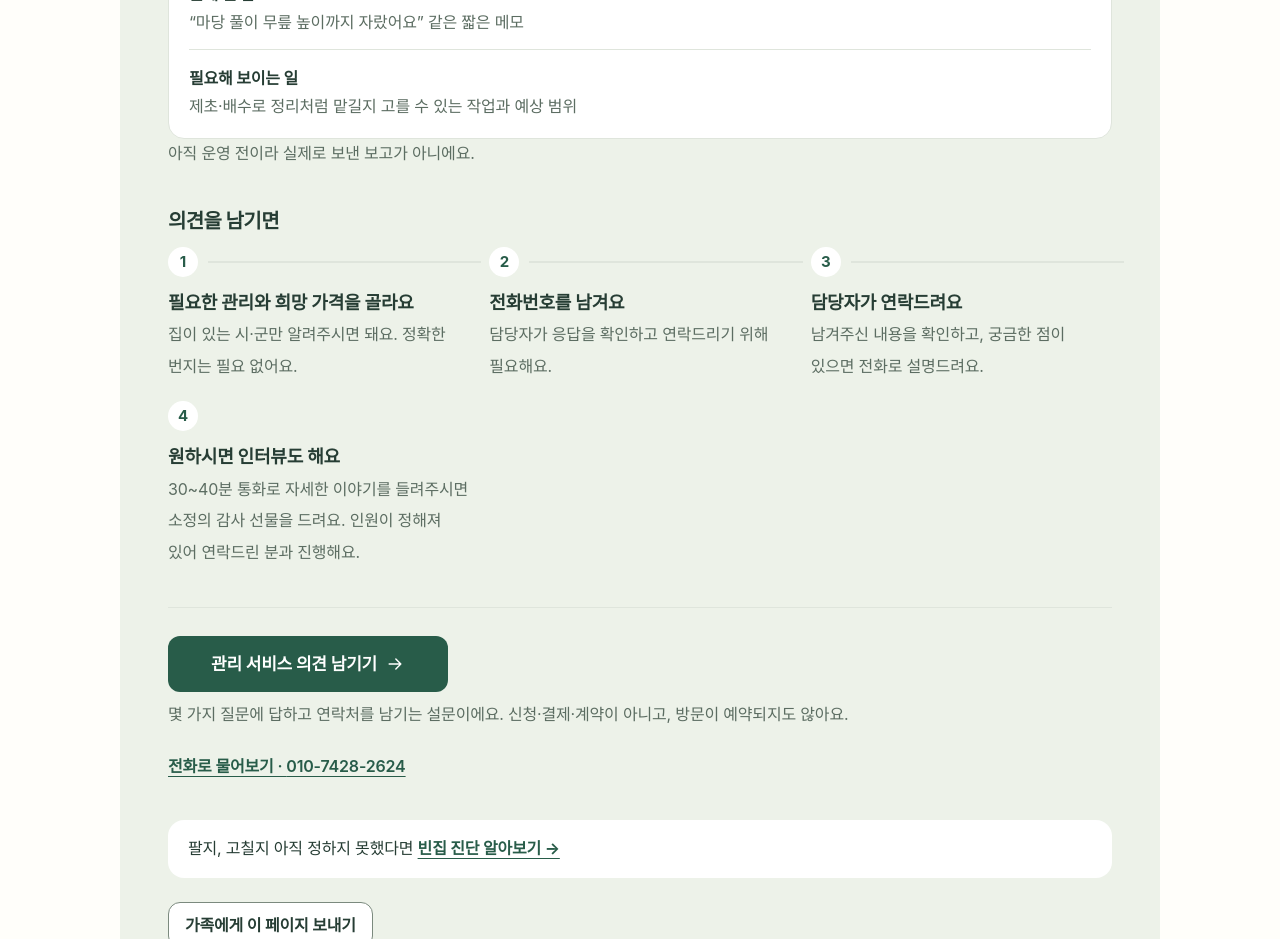
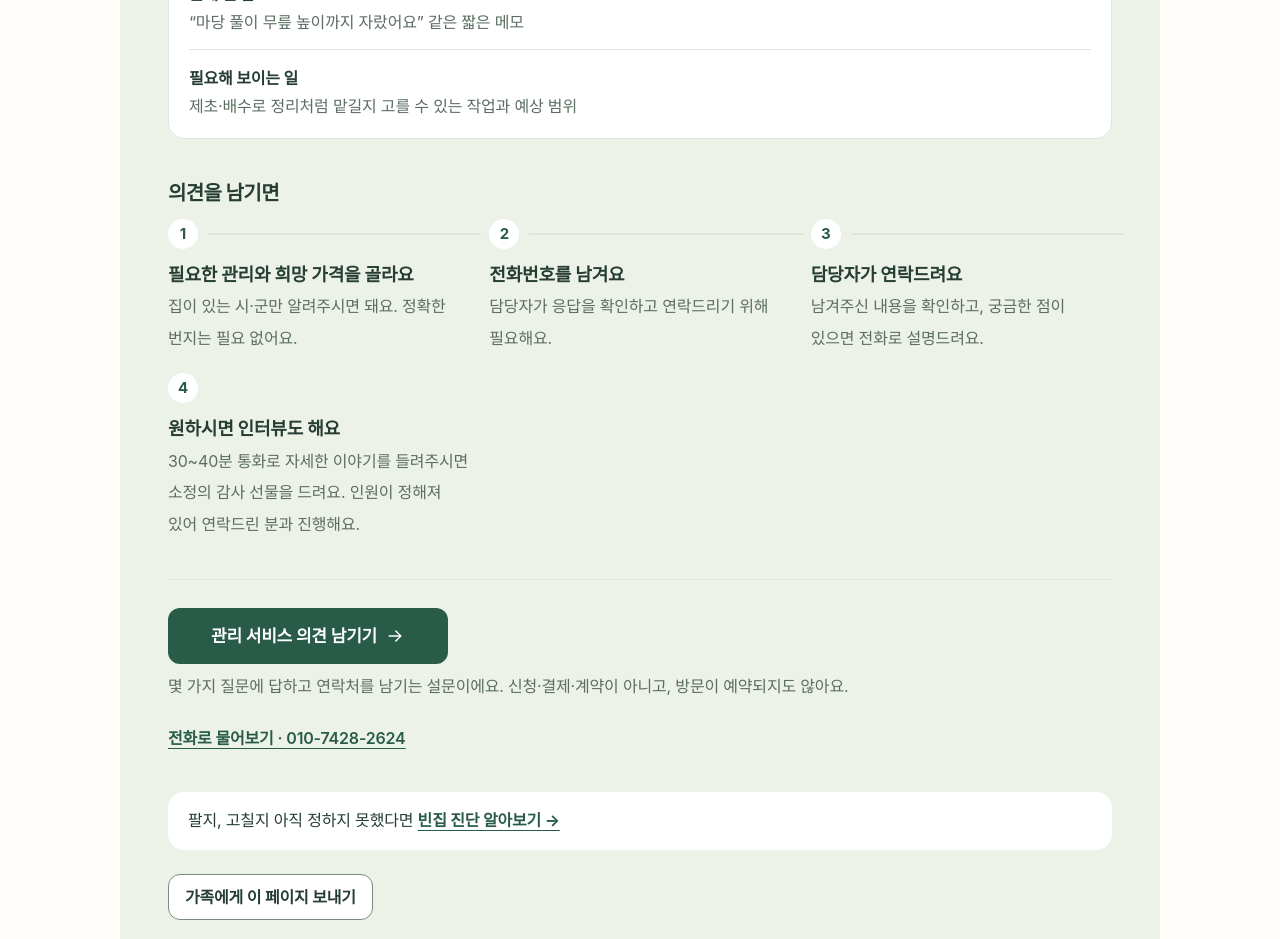
Before and after one commit to heexohee/Binzip, a Next.js app: page /management in a window 1280 px wide. Shown: the part 1140-2079 px from the top of the page. Built offline with nearby package versions, Linux system fonts and the light colour scheme; a web font is replaced by a local one.

Commit message:
refactor: drop the not-yet-operating note under the care report concept
The block title already marks it as a concept (구상). Removes the now-unused textLinkNote style.

```diff
--- a/app/landing.module.css
+++ b/app/landing.module.css
@@ -49,7 +49,6 @@ main.service { padding-top: 0; min-height: 70vh; }
 .gets span { color: var(--text-secondary); font-size: var(--type-help); line-height: 1.6; }
 .planned li::before { content: ""; width: 14px; height: 14px; margin: 7px 0 0 4px; border: 2px dashed var(--status-unknown-border); border-radius: 50%; }
 .textLink { display: inline-flex; align-items: center; min-height: 44px; margin-top: 8px; color: var(--brand-primary); font-weight: 700; text-decoration: underline !important; text-underline-offset: 4px; }
-.textLinkNote { margin: 0; color: var(--text-secondary); font-size: var(--type-help); }
 
 .steps { display: grid; margin: 0; padding: 0; list-style: none; counter-reset: step; }
 .steps li { position: relative; padding: 0 0 20px 44px; counter-increment: step; }
--- a/app/management/page.tsx
+++ b/app/management/page.tsx
@@ -49,7 +49,6 @@ export default function Management() {
         <h2 className={s.blockTitle}>방문 후 받게 될 소식 (구상)</h2>
         <p className={s.blockLead}>다녀온 뒤 이런 내용을 보내드리려고 해요. 의견을 듣고 바꿀 수 있어요.</p>
         <dl className={`${s.facts} ${s.sketch}`}>{REPORT_SKETCH.map(item => <div key={item.title}><dt>{item.title}</dt><dd>{item.text}</dd></div>)}</dl>
-        <p className={s.textLinkNote}>아직 운영 전이라 실제로 보낸 보고가 아니에요.</p>
       </div>
 
       <div className={s.block}>
```
